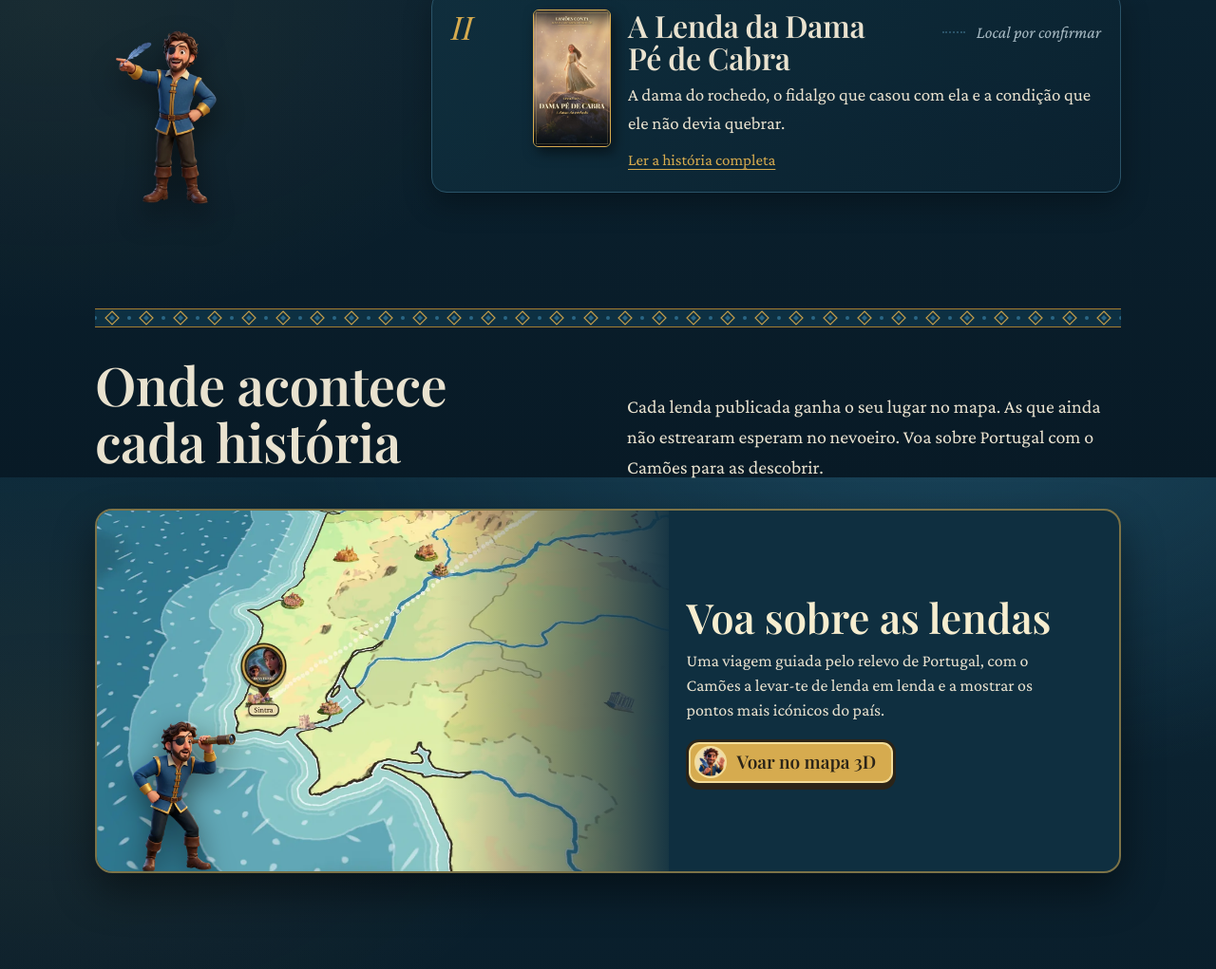
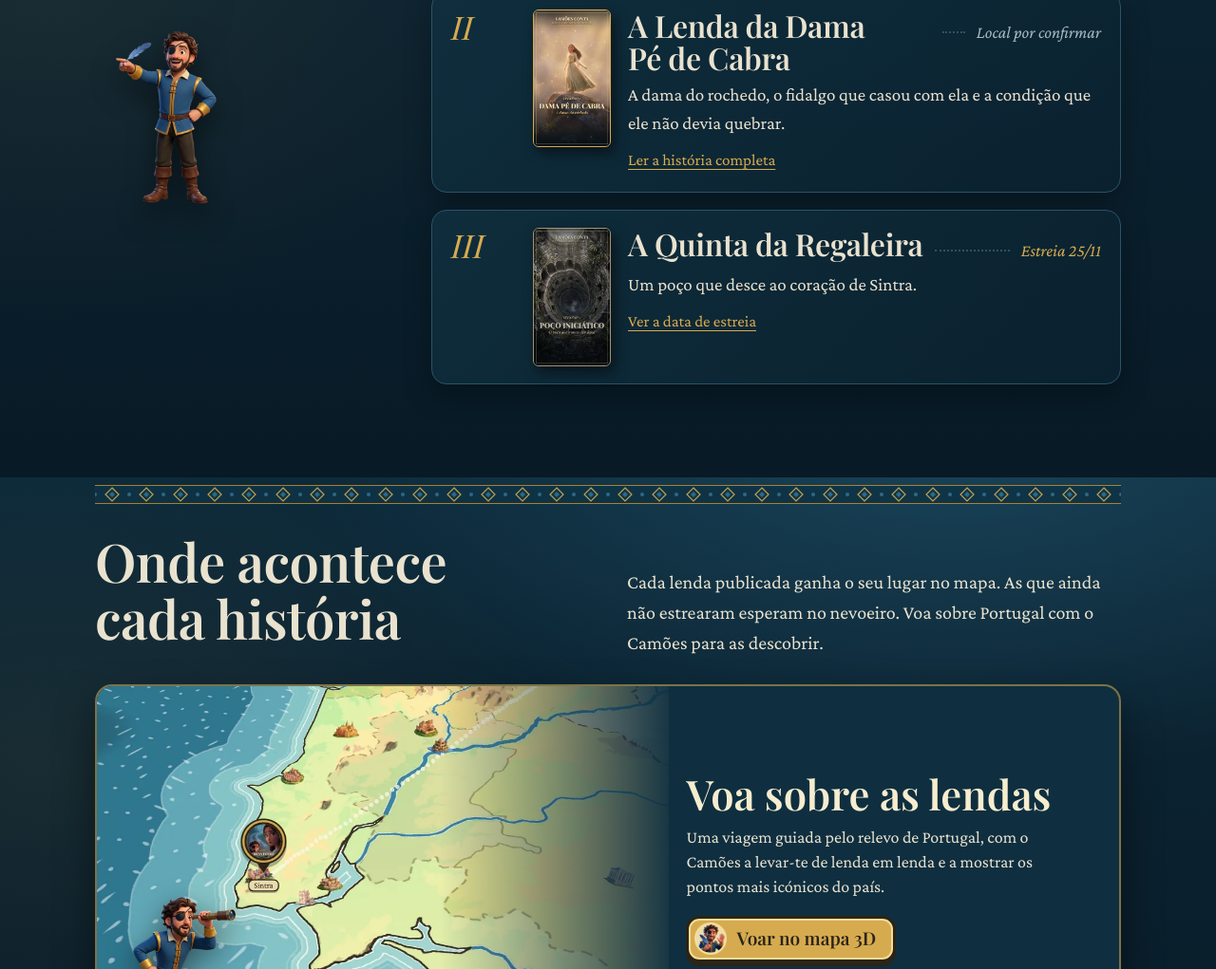
Before and after one commit to Rodrigopaz97/camoesconta, a plain HTML site: page index.html in a window 1280 px wide. Shown: the part 1097-2118 px from the top of the page at 95% size. Drawn offline with Linux system fonts and the light colour scheme.

Commit message:
Ep. 3 (Quinta da Regaleira) como proxima estreia, 25/11 as 9h
Co-Authored-By: Claude Sonnet 5.5 <noreply@anthropic.com>
Claude-Session: https://claude.ai/code/session_01GMq14BjKvLszFgfV3mZ6Sz

```diff
--- a/index.html
+++ b/index.html
@@ -442,7 +442,7 @@ footer .q{font-family:var(--serif-d);font-style:italic;color:var(--ouro);font-si
 <script>
 (function(){
   var CH="https://www.youtube.com/@Cam%C3%B5esConta";
-  var COV={ep1:"assets/img/capa_ep1.jpg",ep2:"assets/img/capa_ep2.jpg"};
+  var COV={ep1:"assets/img/capa_ep1.jpg",ep2:"assets/img/capa_ep2.jpg",ep3:"assets/img/capa_ep3.jpg"};
   /* imagens do mapa 3D: painel 16:9 (t) e medalhão quadrado (m), sem texto */
   var MAPA={ep1:{t:"assets/img/mapa_ep1.webp",m:"assets/img/mapa_ep1_medalhao.webp"},ep2:{t:"assets/img/mapa_ep2.webp",m:"assets/img/mapa_ep2_medalhao.webp"}};
   var TZ="Europe/Lisbon";
@@ -527,7 +527,8 @@ footer .q{font-family:var(--serif-d);font-style:italic;color:var(--ouro);font-si
   /* ===== EPISÓDIOS: dados comuns ===== */
   var EPS=[
    {id:"ep1",n:1,pub:true,region:"lisboa",lat:38.80,lon:-9.38,yt:"https://www.youtube.com/shorts/TbC5LKBwckk"},
-   {id:"ep2",n:2,pub:true,date:"2026-11-18T09:00:00Z",region:"",yt:"https://www.youtube.com/shorts/0LZRqp5AQ7E"}
+   {id:"ep2",n:2,pub:true,date:"2026-11-18T09:00:00Z",region:"",yt:"https://www.youtube.com/shorts/0LZRqp5AQ7E"},
+   {id:"ep3",n:3,date:"2026-11-25T09:00:00Z",region:"",yt:""}
   ];
   /* ===== EPISÓDIOS: textos por idioma ===== */
   var TXT={
@@ -558,7 +559,8 @@ footer .q{font-family:var(--serif-d);font-style:italic;color:var(--ouro);font-si
       ["What we know and what we don't","<ul><li>The legend is medieval and has a written version. That does not make it historical fact.</li><li>The idea of a supernatural woman who marries a mortal and vanishes when a rule is broken exists in many European cultures.</li><li>Those who tell it today add or drop details. Here we follow the essentials of the written sources.</li></ul>"]],
      q2:"Would you trust the lady of the rock? Yes or no?",
      src:["<i>Livro de Linhagens do Conde D. Pedro</i> (Book of Lineages of Count Pedro Afonso), c. 1340.","Alexandre Herculano, <i>Lendas e Narrativas</i>."]}
-   }
+   },
+   ep3:{pt:{t:"A Quinta da Regaleira",place:"",teaser:"Um poço que desce ao coração de Sintra.",line:"Um poço que desce ao coração de Sintra.",sub:"Um poço que desce ao coração de Sintra.",chips:[],s:[],q2:"",src:[]},en:{t:"Quinta da Regaleira",place:"",teaser:"A well that descends into the heart of Sintra.",line:"A well that descends into the heart of Sintra.",sub:"A well that descends into the heart of Sintra.",chips:[],s:[],q2:"",src:[]}}
   };
   var BY={};EPS.forEach(function(e){BY[e.id]=e});
   function tx(e){var o=TXT[e.id],a=o[lang]||{},b=o.pt,r={};for(var k in b)r[k]=b[k];for(var k2 in a)r[k2]=a[k2];return r}
```
Also changed, not shown: assets/img/capa_ep3.jpg (added).
